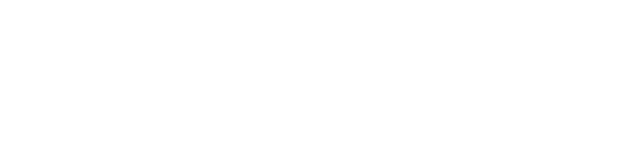
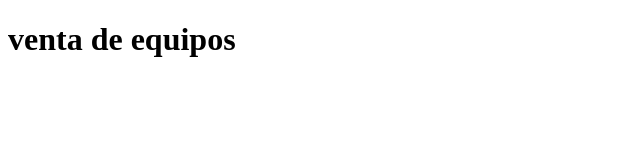
Before and after one commit to JDAVID539/taller, a plain HTML site: page ventas.html in a window 1280 px wide. Shown: the whole page, without its empty margins (0-640 px from the left). Drawn offline with Linux system fonts and the light colour scheme.

Commit message:
version ventas

```diff
--- a/ventas.html
+++ b/ventas.html
@@ -6,6 +6,6 @@
     <title>ventas</title>
 </head>
 <body>
-
+    <h1>venta de equipos</h1>
 </body>
 </html>
```
